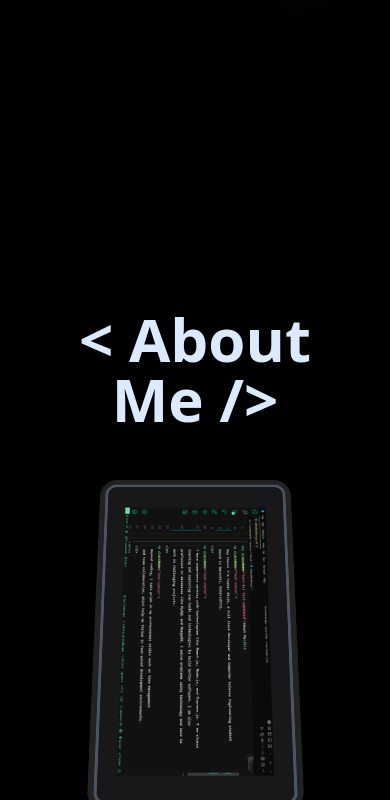
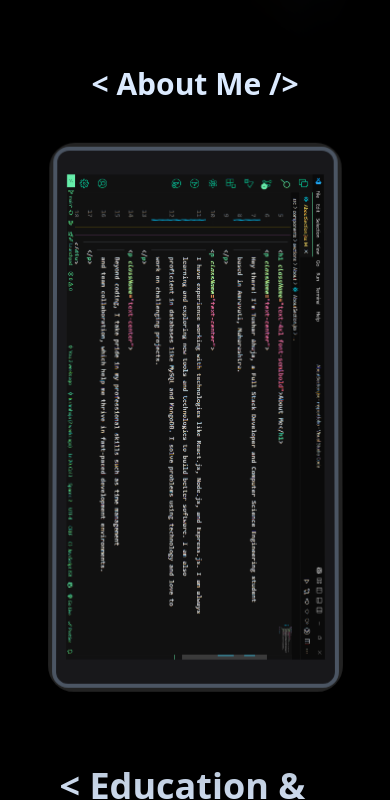
Before and after one commit to tushrahuja/portfolio, a React (Vite) app: page / in a window 390 px wide. Shown: the part 768-1568 px from the top of the page. Built offline with nearby package versions, Linux system fonts and the light colour scheme.

Commit message:
more of it

```diff
--- a/src/App.jsx
+++ b/src/App.jsx
@@ -23,8 +23,12 @@ export function App() {
       <div className="relative z-10 w-full pt-16">
         <div className="max-w-[90%] mx-auto px-6">
           <Hero />
-          <About />
-          <EducationExperience />
+          <div className="md:py-0 py-0"> {/* Removed negative margins */}
+            <About />
+          </div>
+          <div className="md:py-0 py-0"> {/* Removed negative margins */}
+            <EducationExperience />
+          </div>
           <Skills />
           <Projects />
           <Certifications />
--- a/src/components/sections/About/AboutContent.jsx
+++ b/src/components/sections/About/AboutContent.jsx
@@ -7,8 +7,8 @@ const AboutContent = () => {
       <img
         src={aboutme}
         alt="About Me"
-        className="w-full h-full object-contain lg:object-cover rounded-xl
-                   transform rotate-90 scale-150 lg:rotate-0 lg:scale-100"
+        className="w-full h-full object-contain md:object-cover rounded-xl
+                   transform rotate-90 scale-[1.8] md:rotate-0 md:scale-100" // Increased scale to 1.8 for mobile only
         draggable={false}
       />
     </div>
--- a/src/components/sections/About/ContainerScroll.jsx
+++ b/src/components/sections/About/ContainerScroll.jsx
@@ -4,9 +4,6 @@ import { useScroll, useTransform, motion } from "framer-motion";
 
 export const ContainerScroll = ({ titleComponent, children }) => {
   const containerRef = useRef(null);
-  const { scrollYProgress } = useScroll({
-    target: containerRef,
-  });
   const [isMobile, setIsMobile] = React.useState(false);
 
   React.useEffect(() => {
@@ -20,26 +17,37 @@ export const ContainerScroll = ({ titleComponent, children }) => {
     };
   }, []);
 
+  const { scrollYProgress } = useScroll({
+    target: containerRef,
+    offset: isMobile
+      ? ["start 95%", "end 20%"]  // Early trigger for mobile
+      : ["start 60%", "center center"]  // Adjusted laptop trigger points
+  });
+
   const scaleDimensions = () => {
-    return isMobile ? [0.7, 0.9] : [1.05, 1];
+    return isMobile ? [0.8, 1] : [1.05, 1];
   };
 
-  const rotate = useTransform(scrollYProgress, [0, 1], [20, 0]);
+  const rotate = useTransform(
+    scrollYProgress,
+    [0, 1],
+    isMobile ? [40, 0] : [30, 0]  // Increased initial rotation for laptop
+  );
   const scale = useTransform(scrollYProgress, [0, 1], scaleDimensions());
   const translate = useTransform(scrollYProgress, [0, 1], [0, -100]);
 
   return (
     <div
-      className="h-[65rem] md:h-[65rem] flex items-center justify-center relative p-2 md:p-10"
+      className="h-[45rem] md:h-[65rem] flex flex-col items-center justify-center relative p-0 pt-20 md:p-10" // Added pt-20 for mobile only
       ref={containerRef}
     >
+      <Header translate={translate} titleComponent={titleComponent} />
       <div
-        className="md:py-28 w-full relative"
+        className="w-full relative flex items-center justify-center -mt-16 md:-mt-20"
         style={{
           perspective: "1000px",
         }}
       >
-        <Header translate={translate} titleComponent={titleComponent} />
         <Card rotate={rotate} translate={translate} scale={scale}>
           {children}
         </Card>
@@ -70,9 +78,9 @@ export const Card = ({ rotate, scale, translate, children }) => {
         boxShadow:
           "0 0 #0000004d, 0 9px 20px #0000004a, 0 37px 37px #00000042, 0 84px 50px #00000026, 0 149px 60px #0000000a, 0 233px 65px #00000003",
       }}
-      className="max-w-5xl -mt-12 mx-auto h-[30rem] md:h-[40rem] w-full border-4 border-black p-2 md:p-6 bg-[#222222] rounded-[30px] shadow-2xl"
+      className="max-w-5xl -mt-12 mx-auto h-[35rem] md:h-[40rem] w-[98vw] md:w-full border-4 border-black p-1 md:p-6 bg-[#222222] rounded-[30px] shadow-2xl" // Increased mobile height
     >
-      <div className="h-full w-full overflow-hidden rounded-2xl bg-black dark:bg-zinc-900 md:rounded-2xl md:p-4 border-4 border-lightblue dark:border-gray-600">
+      <div className="h-full w-full overflow-hidden rounded-2xl bg-black dark:bg-zinc-900 md:rounded-2xl p-1 md:p-4 border-4 border-lightblue dark:border-gray-600">
         {children}
       </div>
     </motion.div>
--- a/src/components/sections/About/index.jsx
+++ b/src/components/sections/About/index.jsx
@@ -7,7 +7,7 @@ const AboutSection = () => {
     <div id="about">
       <ContainerScroll
         titleComponent={
-          <h2 className="text-6xl md:text-7xl font-bold text-blue-900 dark:text-blue-100 mt-[-2rem]">
+          <h2 className="text-3xl md:text-6xl lg:text-7xl font-bold text-blue-900 dark:text-blue-100 mb-12 md:mb-24">
             &lt; About Me /&gt;
           </h2>
         }
--- a/src/components/sections/EducationExperience/EducationExperience.jsx
+++ b/src/components/sections/EducationExperience/EducationExperience.jsx
@@ -4,7 +4,7 @@ import ExperienceTimeline from './ExperienceTimeline';
 
 const EducationExperience = () => {
   return (
-    <section id="education-experience" className="py-32">
+    <section id="education-experience" className="py-4 md:py-32"> {/* Further reduced padding for mobile */}
       <div className="container mx-auto px-4">
         <h2 className="text-4xl md:text-6xl font-bold text-blue-900 dark:text-blue-100 mb-6">
           &lt; Education & Experience /&gt;
--- a/src/components/sections/Hero/Hero.jsx
+++ b/src/components/sections/Hero/Hero.jsx
@@ -57,7 +57,7 @@ const HeroSection = () => {
         duration: 0.8,
         ease: "easeInOut",
       }}
-      className="flex flex-col gap-6 pt-16 pb-24"
+      className="flex flex-col gap-6 pt-16 pb-8 md:pb-24"
     >
       {/* Mobile Layout */}
       <div className="flex flex-col items-center px-4 lg:hidden">
--- a/src/components/sections/Skills/Carousel3D.jsx
+++ b/src/components/sections/Skills/Carousel3D.jsx
@@ -218,9 +218,10 @@ const ItemsGrid = ({ items }) => (
 export function SkillsCarousel({ skillSections }) {
   const controls = useAnimation()
   const sections = Object.values(skillSections)
+  const isMobile = useMediaQuery("(max-width: 768px)")
 
   return (
-    <motion.div layout className="relative -mt-8">
+    <motion.div layout className={`relative ${isMobile ? '-mt-20' : '-mt-8'}`}>
       <div className="relative h-[500px] w-full">
         <Carousel
           controls={controls}
```
